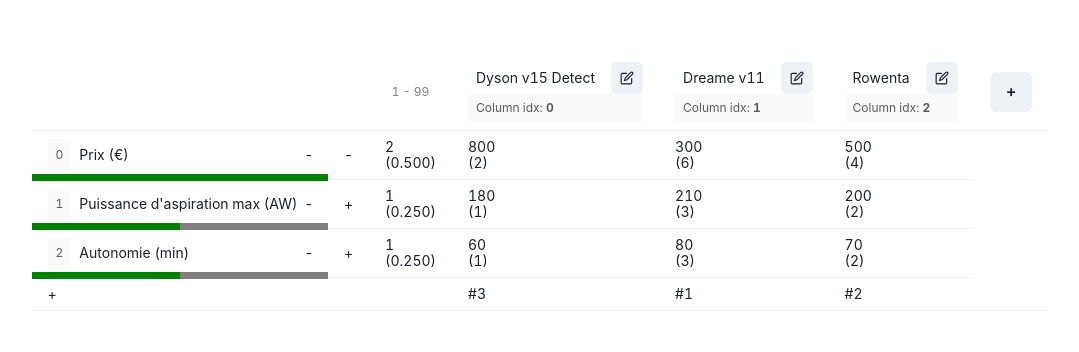
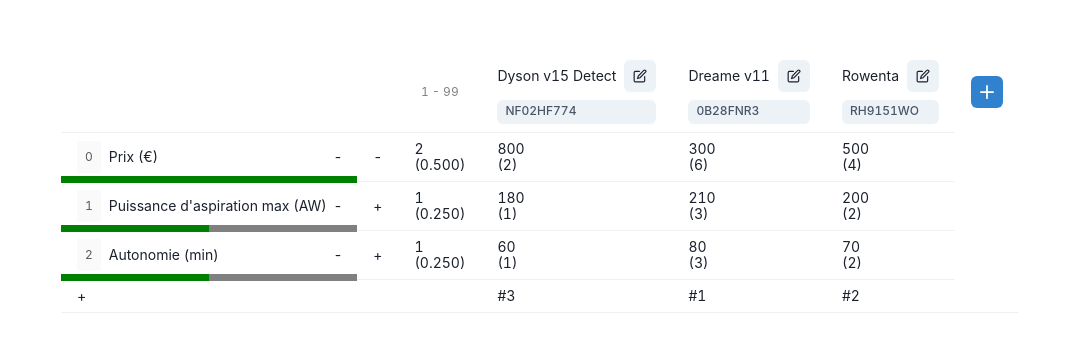
Before and after one commit to MjStryker/multi-criteria-decision-making-app, a React (Create React App) app: page / in a window 1280 px wide. Shown: the part 218-570 px from the top of the page, without its empty margins (100-1179 px from the left). Built offline with nearby package versions, Linux system fonts and the light colour scheme.

Commit message:
Reworks Table Header

```diff
--- a/src/components/Comparator/Table/Header/TableHeader.tsx
+++ b/src/components/Comparator/Table/Header/TableHeader.tsx
@@ -1,11 +1,22 @@
-import { Button, Flex, Td, Thead, Tr } from "@chakra-ui/react";
-import { useRef, useState } from "react";
+import {
+  Box,
+  Button,
+  Flex,
+  HStack,
+  IconButton,
+  Tag,
+  Td,
+  Text,
+  Thead,
+  Tr,
+  VStack,
+} from "@chakra-ui/react";
 
+import { AddIcon } from "@chakra-ui/icons";
 import { CRITERION } from "../../../../constants/criteria";
 import EditProductButton from "./EditProductButton";
 import { TProduct } from "../../../../types/products";
 import { createEmptyProduct } from "../../../../utils/products/products";
-import useClickOutside from "../../../../hooks/useClickOutside";
 
 type TableHeaderProps = {
   products: TProduct[];
@@ -20,18 +31,9 @@ const TableHeader = ({
   updateProduct,
   removeProduct,
 }: TableHeaderProps) => {
-  const inputRef = useRef(null);
-
-  const [cellId, setCellId] = useState<string | null>(null);
-  const [cellValue, setCellValue] = useState<string | number | boolean | null>(
-    null
-  );
-
-  useClickOutside(inputRef, () => {
-    console.log(`[ Cell ] Clicked away from ${cellId}..`);
-    setCellId(null);
-    setCellValue(null);
-  });
+  const handleAddProduct = () => {
+    addProduct(createEmptyProduct(products.length));
+  };
 
   return (
     <Thead>
@@ -62,112 +64,29 @@ const TableHeader = ({
          * PRODUCTS
          */}
         {products.map((product, idx) => {
-          const isCellInEditMode = product.id === cellId;
-
           return (
             <Td key={product.id}>
-              <div
-                className="HeadCellProductContainer"
-                style={{
-                  display: "flex",
-                  flexDirection: "column",
-                  justifyContent: "space-between",
-                  height: "100%",
-                }}
-              >
-                <Flex
+              <VStack className="CellContainer" alignItems="stretch">
+                <HStack
                   className="FirstRowContainer"
                   flex={1}
                   flexDirection="row"
                   justifyContent="space-between"
                   alignItems="center"
                 >
-                  <div
-                    ref={isCellInEditMode ? inputRef : undefined}
-                    onClick={() => {
-                      if (isCellInEditMode) {
-                        return;
-                      }
-                      console.log(`[ Cell ] Selected ${product.id}`);
-                      setCellId(product.id);
-                      setCellValue(product.name ?? null);
-                    }}
-                    onBlur={() => {
-                      updateProduct({
-                        ...product,
-                        name: cellValue ? `${cellValue}` : undefined,
-                      });
-                      setCellId(null);
-                      setCellValue(null);
-                    }}
-                    style={{
-                      display: "flex",
-                      alignItems: "stretch",
-                      padding: isCellInEditMode ? 0 : 8,
-                      width: "100%",
-                    }}
-                  >
-                    {isCellInEditMode ? (
-                      <input
-                        type="text"
-                        value={cellValue ? `${cellValue}` : ""}
-                        onChange={(e) => {
-                          const value = e.target.value;
-                          const newValue =
-                            value && value.length > 0 ? value : null;
+                  <Text>{product.name ?? `Produit ${idx + 1}`}</Text>
 
-                          setCellValue(newValue);
-                          updateProduct({
-                            ...product,
-                            name: newValue ? `${newValue}` : undefined,
-                          });
-                        }}
-                        onKeyDown={(e) => {
-                          if (e.key === "Enter") {
-                            updateProduct({
-                              ...product,
-                              name: cellValue ? `${cellValue}` : undefined,
-                            });
-                            setCellId(null);
-                            setCellValue(null);
-                          }
-                        }}
-                        style={{
-                          width: "100%",
-                          padding: "7px 6px",
-                        }}
-                      />
-                    ) : (
-                      <div
-                        className="ProductName"
-                        style={{ flex: 1, alignSelf: "center", marginRight: 8 }}
-                      >
-                        {product.name ?? `Produit ${idx + 1}`}
-                      </div>
-                    )}
-                  </div>
+                  <EditProductButton
+                    product={product}
+                    updateProduct={updateProduct}
+                    removeProduct={removeProduct}
+                  />
+                </HStack>
 
-                  {!isCellInEditMode && (
-                    <EditProductButton
-                      product={product}
-                      updateProduct={updateProduct}
-                      removeProduct={removeProduct}
-                    />
-                  )}
-                </Flex>
-
-                <div
-                  className="HeadCellProductRow-2"
-                  style={{
-                    padding: "6px 8px",
-                    fontSize: "12px",
-                    color: "#5a5a5a",
-                    backgroundColor: "rgba(0, 0, 0, 0.02",
-                  }}
-                >
-                  Column idx: <b>{product.defaultColumnIdx}</b>
-                </div>
-              </div>
+                <Tag color="gray.600" fontSize="xs">
+                  {product.reference}
+                </Tag>
+              </VStack>
             </Td>
           );
         })}
@@ -175,12 +94,14 @@ const TableHeader = ({
         {/*
          * PRODUCTS - ADD BUTTON
          */}
-        <Td>
-          <Button
-            onClick={() => addProduct(createEmptyProduct(products.length))}
-          >
-            +
-          </Button>
+        <Td border="none">
+          <IconButton
+            colorScheme="blue"
+            aria-label="Add product"
+            size="sm"
+            icon={<AddIcon />}
+            onClick={handleAddProduct}
+          />
         </Td>
       </Tr>
     </Thead>
```
